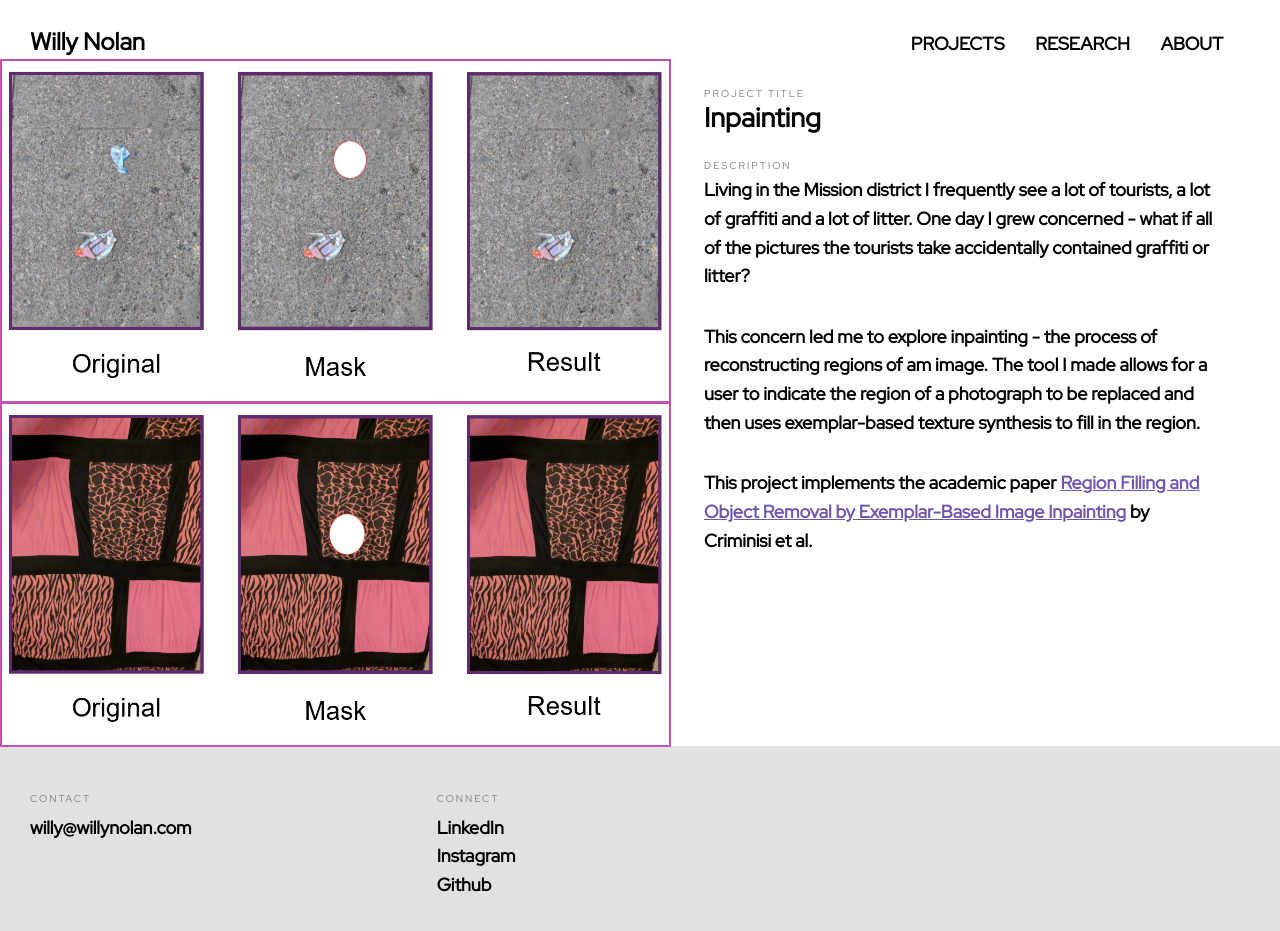
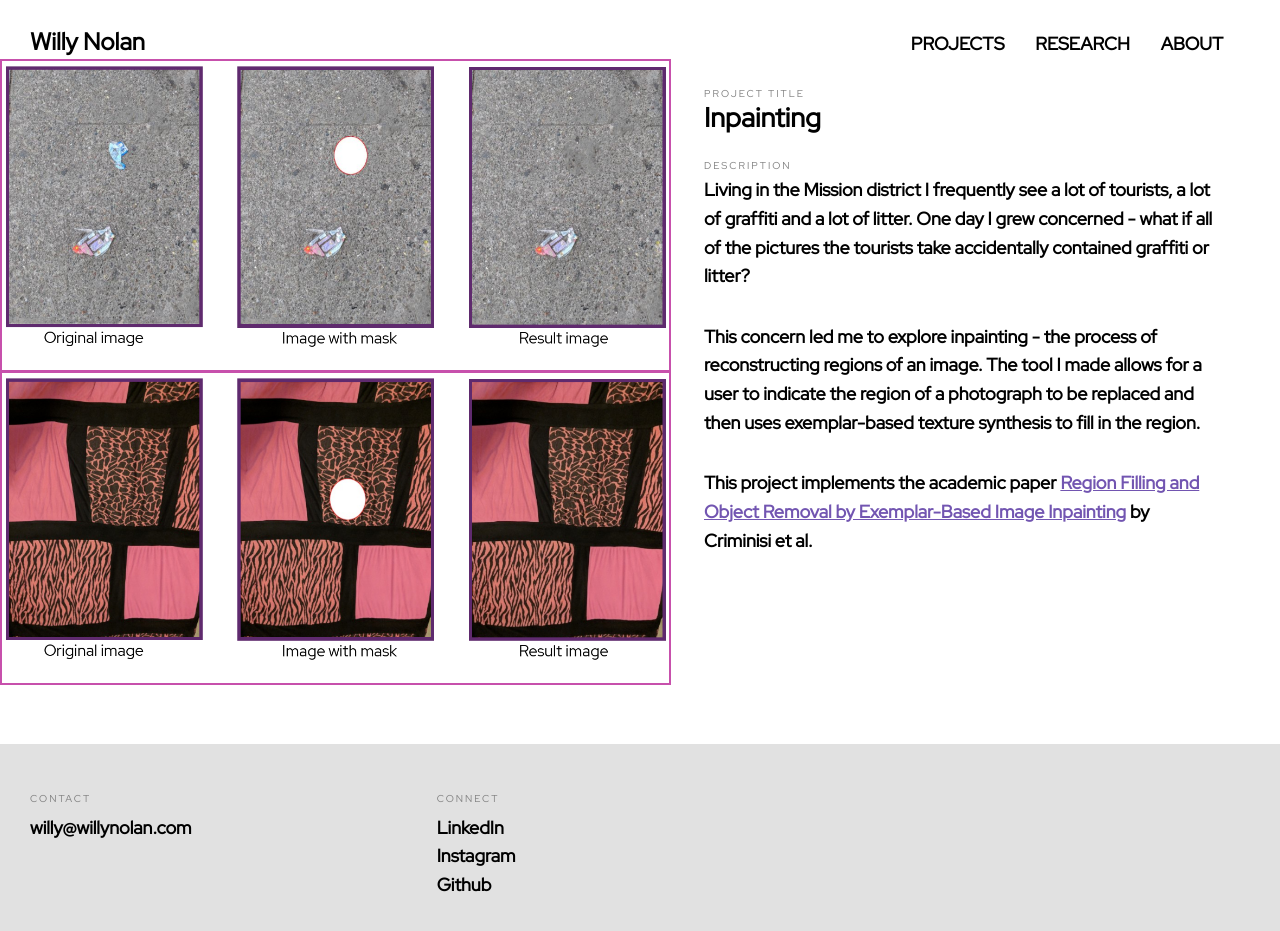
Before and after one commit to computersarecool/willynolan.com, a Jekyll site: the page built from _posts/research/2017-04-03-inpainting.md, in a window 1280 px wide and 980 px high. Shown: the top 931 px of the window. Built offline with Jekyll 4.4.1, drawn with Linux system fonts in a browser that asks for light colours; some web fonts are replaced.

Commit message:
Fixes typo

```diff
--- a/_posts/research/2017-04-03-inpainting.md
+++ b/_posts/research/2017-04-03-inpainting.md
@@ -29,13 +29,13 @@
 </p>
 
 <p>
-This concern led me to explore inpainting - the process of reconstructing regions of am image. The tool I made allows
+This concern led me to explore inpainting - the process of reconstructing regions of an image. The tool I made allows
 for a user to indicate the region of a photograph to be replaced and then uses exemplar-based texture synthesis to fill
 in the region.
 </p>
 
 <p>
 This project implements the academic paper
-<a href="https://ieeexplore.ieee.org/abstract/document/1323101/authors#authors">Region Filling and Object Removal by Exemplar-Based Image Inpainting</a>
+<a href="https://ieeexplore.ieee.org/abstract/document/1323101">Region Filling and Object Removal by Exemplar-Based Image Inpainting</a>
 by Criminisi et al.
 </p>
```
Also changed, not shown: _posts/research/2017-04-01-planning-and-control.md (+1 -1 lines), public/index.html (+6 -18 lines), assets/media/research/inpainting/first.png, assets/media/research/inpainting/second.png.
